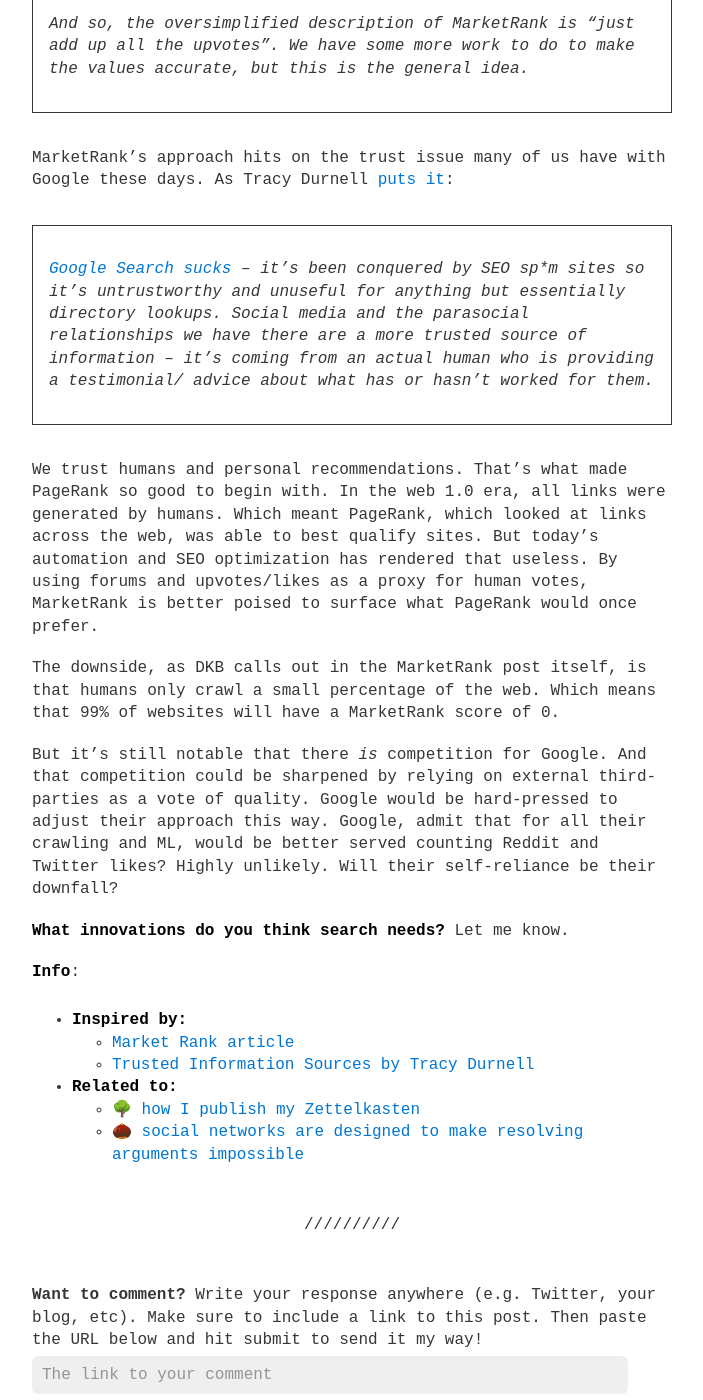
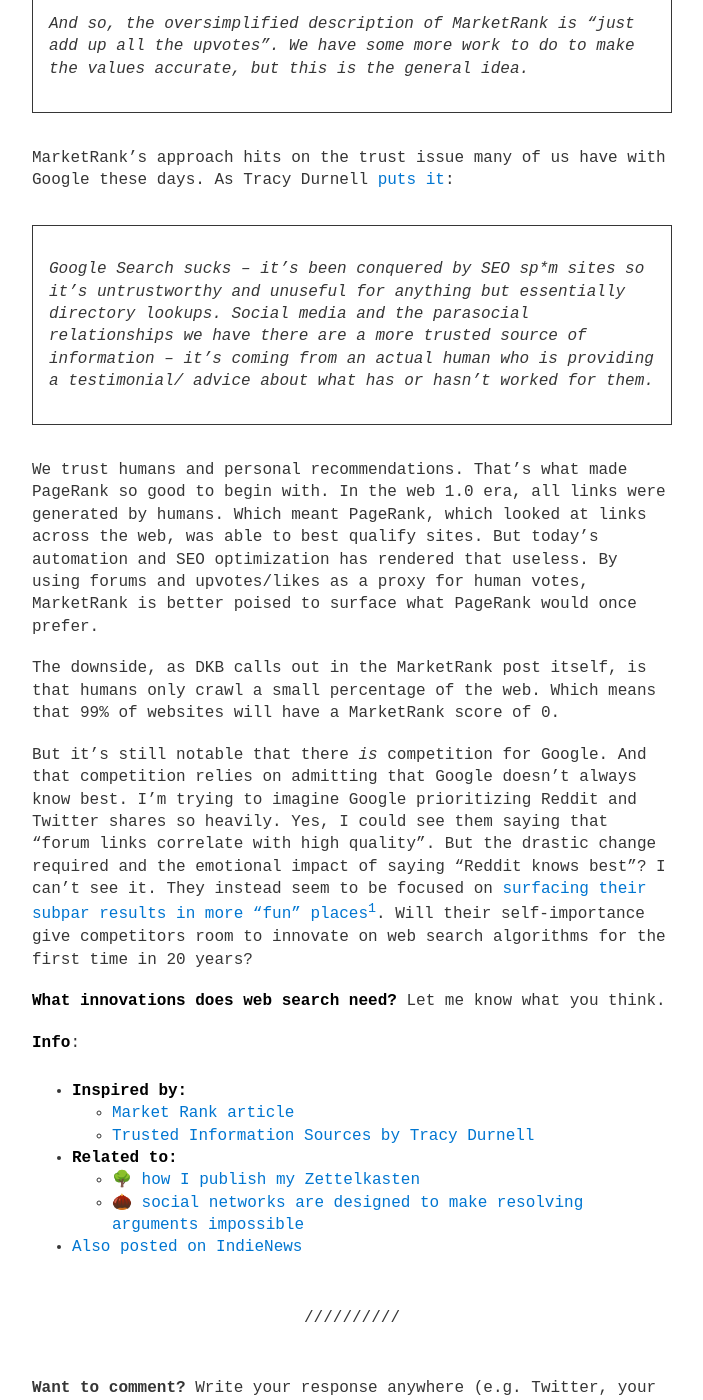
Before and after one commit to person-al/person-al.github.io, a Jekyll site: the page built from _posts/2022-07-28-❔-will-google-s-self-importance-be-its-downfall.md, in a window 1280 px wide and 1400 px high, scrolled down 755 px. Shown: the whole window, without its empty margins (288-991 px from the left). Built offline with Jekyll 4.4.1, drawn with Linux system fonts in a browser that asks for light colours; some of the changed text lies outside the part shown.

Commit message:
renaming post

```diff
--- a/_posts/2022-07-28-❔-will-google-s-downfall-be-its-self-reliance.md
+++ b/_posts/2022-07-28-❔-will-google-s-self-importance-be-its-downfall.md
@@ -2,8 +2,10 @@
 category: ❔
 date: 2022-07-28
 layout: post
+redirect_from:
+- /❔/2022/07/28/will-google-s-downfall-be-its-self-reliance.html
 tags: null
-title: ❔ will Google's downfall be its self-reliance?
+title: ❔ will Google's self-importance be its downfall?
 ---
 
 In my recent explorations of the IndieWeb, I came across a search engine called [BlogSurf](https://blogsurf.io/about). Independent search engines are everywhere, from [Marginalia](https://search.marginalia.nu/) to the 28-year-old [WebCrawler](https://www.webcrawler.com/), each with their own algorithms. BlogSurf uses an algorithm called [MarketRank](https://dkb.io/post/market-rank), which they describe as follows:
@@ -17,15 +19,17 @@
 > And so, the oversimplified description of MarketRank is “just add up all the upvotes”. We have some more work to do to make the values accurate, but this is the general idea.
 
 MarketRank's approach hits on the trust issue many of us have with Google these days. As Tracy Durnell [puts it](https://tracydurnell.com/2022/07/20/trusted-information-sources/):
-> [Google Search sucks](https://tracydurnell.com/2022/02/16/google-search-sucks/) – it’s been conquered by SEO sp*m sites so it’s untrustworthy and unuseful for anything but essentially directory lookups. Social media and the parasocial relationships we have there are a more trusted source of information – it’s coming from an actual human who is providing a testimonial/ advice about what has or hasn’t worked for them.
+> Google Search sucks – it’s been conquered by SEO sp*m sites so it’s untrustworthy and unuseful for anything but essentially directory lookups. Social media and the parasocial relationships we have there are a more trusted source of information – it’s coming from an actual human who is providing a testimonial/ advice about what has or hasn’t worked for them.
 
 We trust humans and personal recommendations. That's what made PageRank so good to begin with. In the web 1.0 era, all links were generated by humans. Which meant PageRank, which looked at links across the web, was able to best qualify sites. But today's automation and SEO optimization has rendered that useless. By using forums and upvotes/likes as a proxy for human votes, MarketRank is better poised to surface what PageRank would once prefer.
 
 The downside, as DKB calls out in the MarketRank post itself, is that humans only crawl a small percentage of the web. Which means that 99% of websites will have a MarketRank score of 0.
 
-But it's still notable that there _is_ competition for Google. And that competition could be sharpened by relying on external third-parties as a vote of quality. Google would be hard-pressed to adjust their approach this way. Google, admit that for all their crawling and ML, would be better served counting Reddit and Twitter likes? Highly unlikely. Will their self-reliance be their downfall?
+But it's still notable that there _is_ competition for Google. And that competition relies on admitting that Google doesn't always know best. I'm trying to imagine Google prioritizing Reddit and Twitter shares so heavily. Yes, I could see them saying that "forum links correlate with high quality". But the drastic change required and the emotional impact of saying "Reddit knows best"? I can't see it. They instead seem to be focused on [surfacing their subpar results in more "fun" places](https://www.businessinsider.com/nearly-half-genz-use-tiktok-instagram-over-google-search-2022-7)[^1]. Will their self-importance give competitors room to innovate on web search algorithms for the first time in 20 years?
 
-**What innovations do you think search needs?** Let me know.
+**What innovations does web search need?** Let me know what you think.
+
+[^1]: Thanks to Tracy Durnell for surfacing this story in [Trusted Information Sources](https://tracydurnell.com/2022/07/20/trusted-information-sources/)
 
 **Info**:
 - **Inspired by:**
@@ -34,3 +38,4 @@
 - **Related to:**
 	- [🌳 how I publish my Zettelkasten]({% post_url 2022-05-08-🌳-how-i-publish-my-zettelkasten %})
 	- [🌰 social networks are designed to make resolving arguments impossible]({% post_url 2022-06-28-🌰-social-networks-are-designed-to-make-resolving-arguments-impossible %})
+- <a href="https://news.indieweb.org/en" class="u-syndication">Also posted on IndieNews</a>
```
